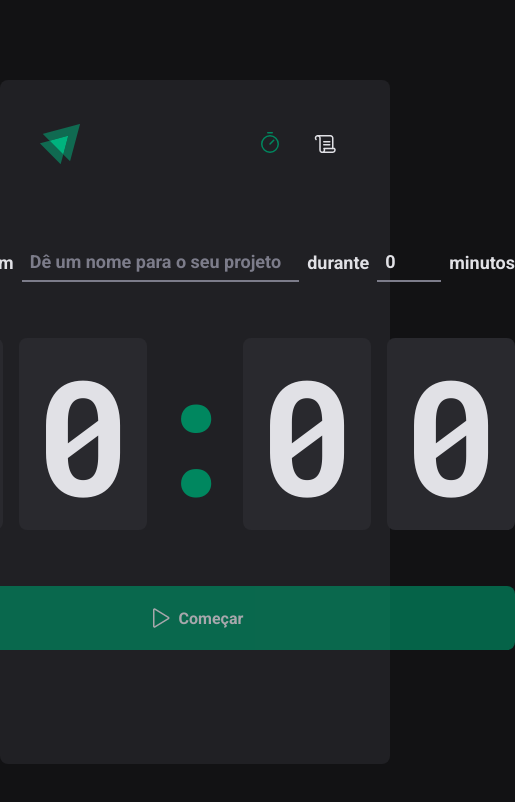
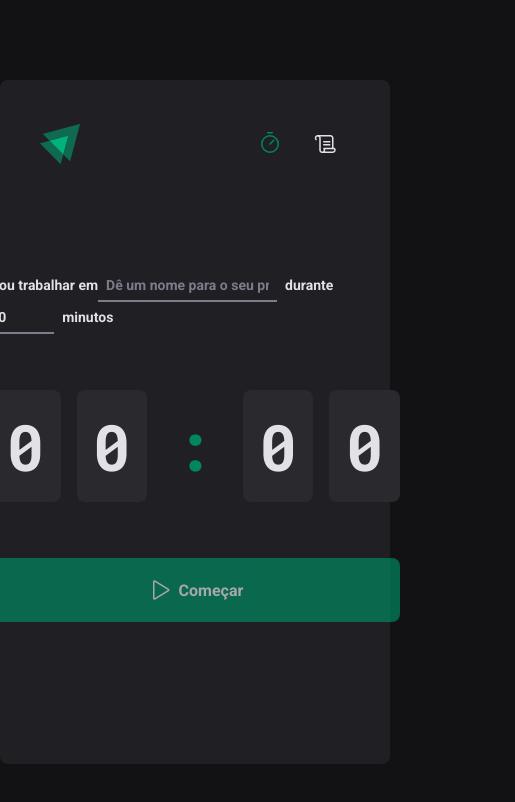
Before and after one commit to jarbsoncosta/Pojeto-Pomodoro, a React (Vite) app: page / in a window 390 px wide. Shown: the top 802 px of the page, 515 px wide, since content can reach past the window. Built offline with nearby package versions, Linux system fonts and the light colour scheme.

Commit message:
refactor: responsiveness

```diff
--- a/src/contexts/CycleContext.tsx
+++ b/src/contexts/CycleContext.tsx
@@ -1,17 +1,9 @@
-import { createContext, ReactNode, useState } from 'react'
+import { createContext, ReactNode, useReducer, useState } from 'react'
+import { ActionTypes, Cycle, cyclesReduce } from '../reducers/cylcles'
 
 interface CreateCycleData {
   task: string
   minutesAmount: number
-}
-
-interface Cycle {
-  id: string
-  task: string
-  minutesAmount: number
-  startDate: Date
-  interruptDate?: Date
-  finishedDate?: Date
 }
 
 interface CyclesContextType {
@@ -32,20 +24,24 @@ interface CycleContextProviderProps {
 export const CyclesContext = createContext({} as CyclesContextType)
 
 export function CycleContextProvider({ children }: CycleContextProviderProps) {
-  const [cycles, setCycles] = useState<Cycle[]>([])
-  const [activeCycleId, setActiveCycleId] = useState<string | null>(null)
+  const [cyclesState, dispatch] = useReducer(cyclesReduce, {
+    cycles: [],
+    activeCycleId: null,
+  })
+
   const [amountSecondPassed, setAmountSecondPassed] = useState(0)
+
+  const { activeCycleId, cycles } = cyclesState
+
   const activeCycle = cycles.find((cycle) => cycle.id === activeCycleId)
+
   function markCurrentCycleAsFinished() {
-    setCycles((state) =>
-      state.map((cycle) => {
-        if (cycle.id === activeCycleId) {
-          return { ...cycle, finishedDate: new Date() }
-        } else {
-          return cycle
-        }
-      }),
-    )
+    dispatch({
+      type: ActionTypes.MARK_CURRENT_CYCLE_AS_FINISHED,
+      payload: {
+        activeCycleId,
+      },
+    })
   }
   function setSecondsPassed(seconds: number) {
     setAmountSecondPassed(seconds)
@@ -61,25 +57,23 @@ export function CycleContextProvider({ children }: CycleContextProviderProps) {
       startDate: new Date(),
     }
 
-    setCycles((state) => [...state, newCycle])
-    setActiveCycleId(id)
+    dispatch({
+      type: ActionTypes.ADD_NEW_CYCLE,
+      payload: {
+        newCycle,
+      },
+    })
+
     setAmountSecondPassed(0)
-
-    // reset()
   }
 
   function interruptCurrentCycle() {
-    setCycles((state) =>
-      state.map((cycle) => {
-        if (cycle.id === activeCycleId) {
-          return { ...cycle, interruptDate: new Date() }
-        } else {
-          return cycle
-        }
-      }),
-    )
-
-    setActiveCycleId(null)
+    dispatch({
+      type: ActionTypes.INTERRUPT_CURRENT_CYCLE,
+      payload: {
+        activeCycleId,
+      },
+    })
   }
 
   return (
--- a/src/pages/Home/components/CountDown/styles.ts
+++ b/src/pages/Home/components/CountDown/styles.ts
@@ -14,6 +14,11 @@ export const CountdownContainer = styled.div`
     padding: 2rem 1rem;
     border-radius: 8px;
   }
+
+  @media (max-width: 650px) {
+    font-size: 4rem;
+    line-height: 3rem;
+  }
 `
 
 export const Separator = styled.div`
--- a/src/pages/Home/components/NewCycleForm/styles.ts
+++ b/src/pages/Home/components/NewCycleForm/styles.ts
@@ -10,6 +10,10 @@ export const FormContainer = styled.div`
   font-size: 1.125rem;
   font-weight: bold;
   flex-wrap: wrap;
+  @media (max-width: 650px) {
+    display: block;
+    font-size: 0.875rem;
+  }
 `
 const BaseInput = styled.input`
   background: transparent;
@@ -28,6 +32,12 @@ const BaseInput = styled.input`
   &::placeholder {
     color: ${(props) => props.theme['gray-500']};
   }
+
+  @media (max-width: 650px) {
+    height: 2rem;
+    font-size: 0.875rem;
+    margin-right: 0.5rem;
+  }
 `
 
 export const TaskMinutesInput = styled(BaseInput)`
--- /dev/null
+++ b/src/reducers/cylcles.ts
@@ -0,0 +1,57 @@
+export interface Cycle {
+  id: string
+  task: string
+  minutesAmount: number
+  startDate: Date
+  interruptDate?: Date
+  finishedDate?: Date
+}
+interface CyclesState {
+  cycles: Cycle[]
+  activeCycleId: string | null
+}
+
+export enum ActionTypes {
+  ADD_NEW_CYCLE = 'ADD_NEW_CYCLE',
+  INTERRUPT_CURRENT_CYCLE = 'INTERRUPT_CURRENT_CYCLE',
+  MARK_CURRENT_CYCLE_AS_FINISHED = 'MARK_CURRENT_CYCLE_AS_FINISHED',
+}
+
+export function cyclesReduce(state: CyclesState, action: any) {
+  switch (action.type) {
+    case ActionTypes.ADD_NEW_CYCLE:
+      return {
+        ...state,
+        cycles: [...state.cycles, action.payload.newCycle],
+        activeCycleId: action.payload.newCycle.id,
+      }
+
+    case ActionTypes.INTERRUPT_CURRENT_CYCLE:
+      return {
+        ...state,
+        cycles: state.cycles.map((cycle) => {
+          if (cycle.id === state.activeCycleId) {
+            return { ...cycle, interruptDate: new Date() }
+          } else {
+            return cycle
+          }
+        }),
+        activeCycleId: null,
+      }
+
+    case ActionTypes.MARK_CURRENT_CYCLE_AS_FINISHED:
+      return {
+        ...state,
+        cycles: state.cycles.map((cycle) => {
+          if (cycle.id === state.activeCycleId) {
+            return { ...cycle, finishedDate: new Date() }
+          } else {
+            return cycle
+          }
+        }),
+        activeCycleId: null,
+      }
+    default:
+      return state
+  }
+}
```
Also changed, not shown: .eslintrc.json.
